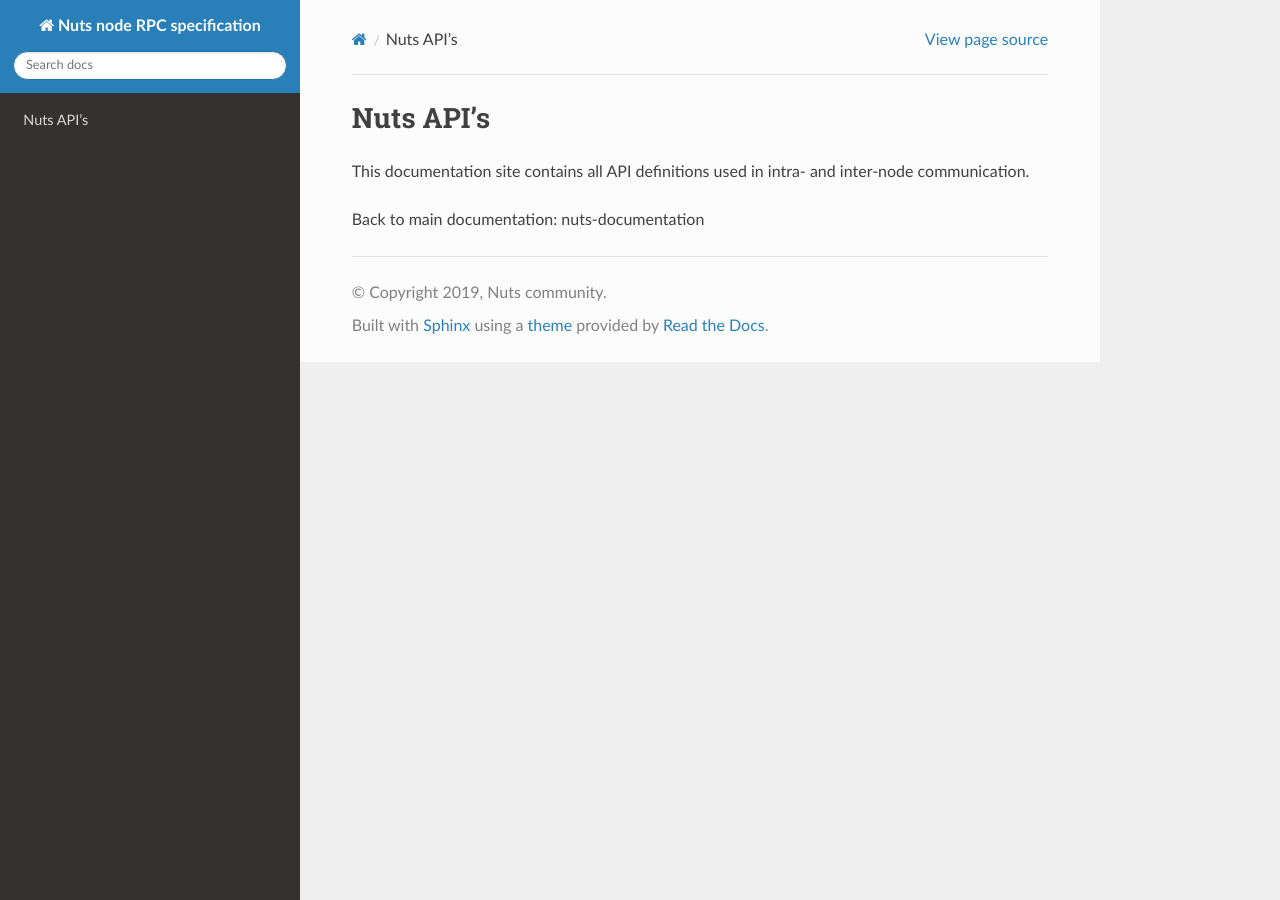
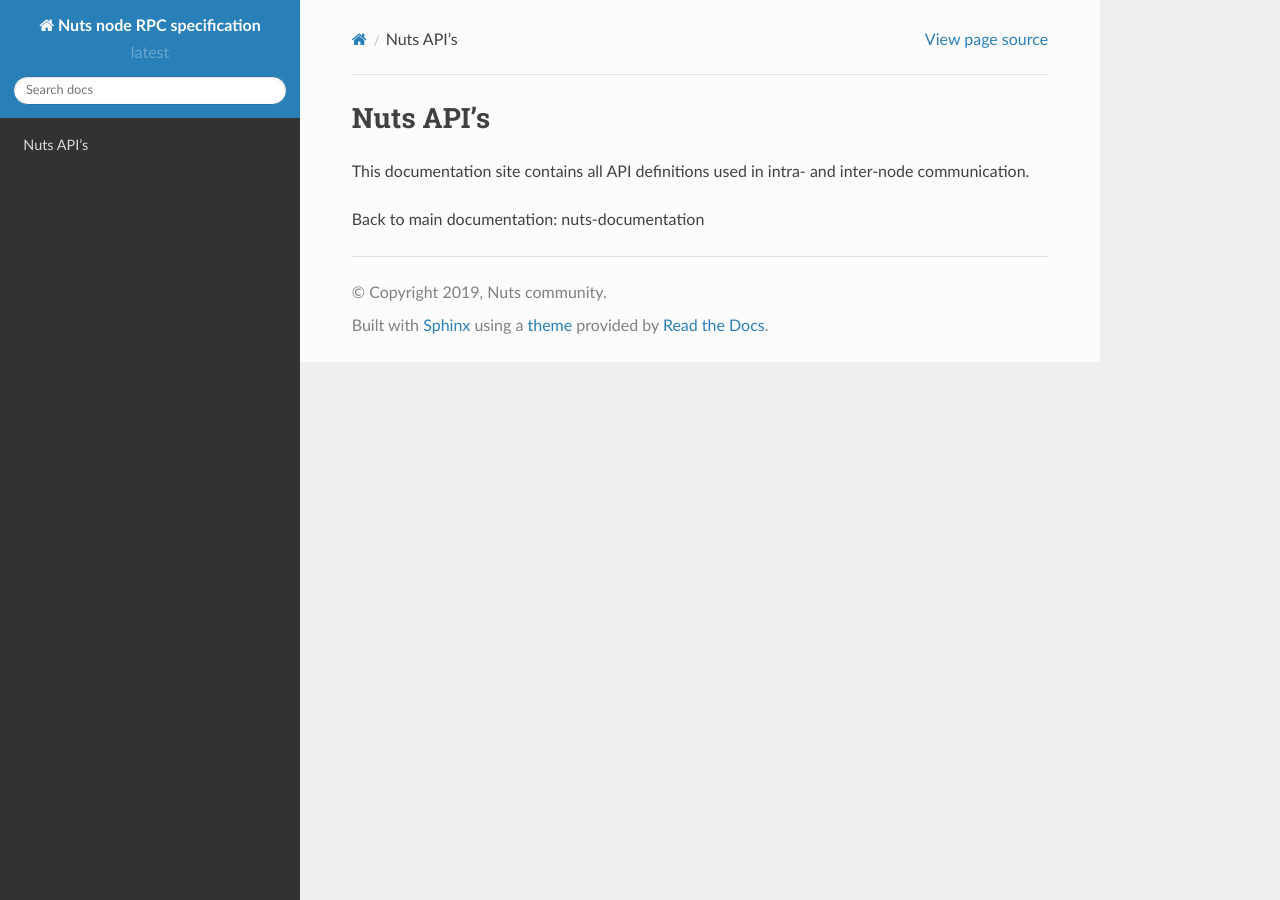
Before and after one commit to nuts-foundation/nuts-api-spec, a Sphinx documentation site: the page built from docs/index.rst, in a window 1280 px wide. Built offline with Sphinx 7.4.7 and the Read the Docs theme 2.0.0, drawn with Linux system fonts in a browser that asks for light colours; a script that is not in the unit is left out.

```diff
--- a/docs/conf.py
+++ b/docs/conf.py
@@ -35,6 +35,10 @@ on_rtd = os.environ.get("READTHEDOCS", None) == "True"
 
 # This is used for linking and such so we link to the thing we're building
 rtd_version = os.environ.get("READTHEDOCS_VERSION", "latest")
+
+html_context = {
+    'version': rtd_version,
+}
 
 # -- General configuration ---------------------------------------------------
 
```
